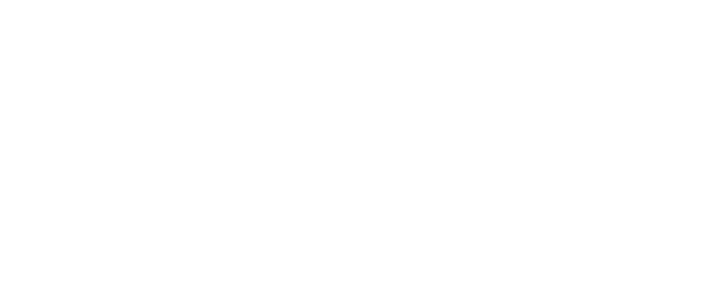
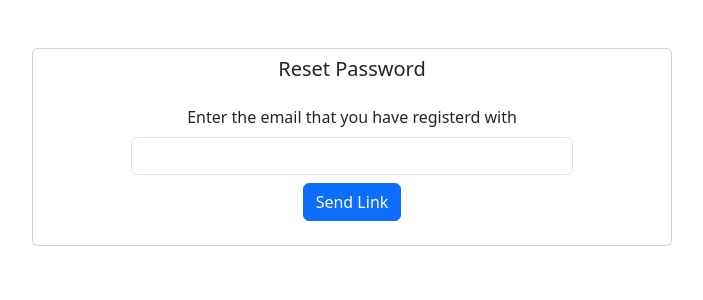
Before and after one commit to srikanth-vanam/newExpense-Tracker, a React (Create React App) app: page /forgotPassword in a window 1280 px wide. Shown: the top 300 px of the page, without its empty margins (288-991 px from the left). Built offline with nearby package versions, Linux system fonts and the light colour scheme.

Commit message:
added forgot Password feature

```diff
--- a/src/App.js
+++ b/src/App.js
@@ -3,6 +3,7 @@
 import { Route } from "react-router-dom/cjs/react-router-dom.min";
 import Home from "./components/Home/Home";
 import Profile from "./components/Auth/Profile/Profile";
+import ForgotPswd from "./components/Auth/ForgotPswd";
 
 function App() {
   return (
@@ -16,6 +17,9 @@
       <Route path="/profile">
         <Profile />
       </Route>
+      <Route path="/forgotPassword">
+        <ForgotPswd />
+      </Route>
     </div>
   );
 }
--- /dev/null
+++ b/src/components/Auth/ForgotPswd.js
@@ -0,0 +1,57 @@
+import { useRef, useState } from "react";
+import { Button, Card, Form, FormControl, FormLabel } from "react-bootstrap";
+
+const ForgotPswd = () => {
+  const [isLoad, setIsLoad] = useState(false);
+  const emailInputRef = useRef();
+
+  const pswdResetHandler = () => {
+    setIsLoad(true);
+    fetch(
+      "https://identitytoolkit.googleapis.com/v1/accounts:sendOobCode?key=AIzaSyC6fdqT-BKSYvdgNjdso0biEIf45XQLPXk",
+      {
+        method: "POST",
+        body: JSON.stringify({
+          requestType: "PASSWORD_RESET",
+          email: emailInputRef.current.value,
+        }),
+      }
+    )
+      .then((res) => {
+        if (!res.ok) {
+          throw new Error("error while reseting password");
+        } else {
+          return res.json();
+        }
+      })
+      .then((data) => {
+      setIsLoad(false);
+        console.log(data);
+        alert("we have successfully sent the reset link to your mail.")
+      })
+      .catch((err) => {
+      setIsLoad(false);
+        alert(err.message);
+      });
+  };
+
+  return (
+    <>
+      <Card className="m-auto mt-5 w-50 p-2">
+        <Card.Title className="text-center">Reset Password</Card.Title>
+        <Card.Body>
+          <Form className="d-flex flex-column justify-content-center align-items-center">
+            <FormLabel className="text-center">
+              Enter the email that you have registerd with
+            </FormLabel>
+            <FormControl className="w-75 ml-auto" ref={emailInputRef}></FormControl>
+            {isLoad ? <p className="mt-3">Loading...</p> : ""}
+            <Button onClick={pswdResetHandler} className="mt-2 ">Send Link</Button>
+          </Form>
+        </Card.Body>
+      </Card>
+    </>
+  );
+};
+
+export default ForgotPswd;
--- a/src/components/Auth/SignUp.js
+++ b/src/components/Auth/SignUp.js
@@ -52,6 +52,10 @@
     history.replace('/home');
   };
 
+  const forgotHandler=()=>{
+    history.push("/forgotPassword");
+  }
+
   return (
     <>
       <Card className="mb-0">
@@ -71,9 +75,12 @@
           ) : (
             ""
           )}
-          <Button className="d-block m-auto" type="submit" size="sm">
+          <div className="d-flex">
+          <Button className=" m-auto" type="submit" size="sm">
             {isLogin ? "Login" : "Sign Up"}
           </Button>
+          <Button  variant="" className="text-danger" onClick={forgotHandler}>Forgot Password?</Button>
+          </div>
         </form>
         <Button
           className=" d-block m-auto mt-2"
```
